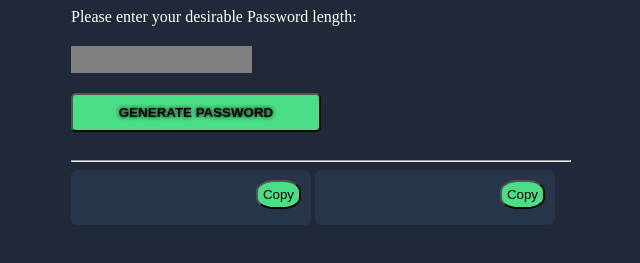
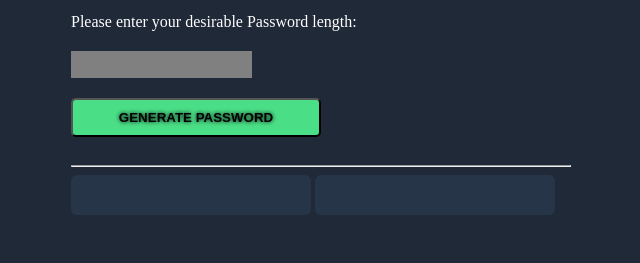
Before and after one commit to Mirzadsamii20/passwordGenerator, a plain HTML site: page index.html in a window 1280 px wide. Shown: the part 267-530 px from the top of the page, without its empty margins (319-959 px from the left). Drawn offline with Linux system fonts and the light colour scheme.

Commit message:
nearly final version of the app

```diff
--- a/index.html
+++ b/index.html
@@ -17,8 +17,8 @@
         </form>
         <button id="btnGen" class="btnGen">GENERATE PASSWORD</button>
         <hr>
-        <div  class=" first-div">  <span id="passField1" class="passwordField"> </span> <button id="copyBtn">Copy</button> </div>
-        <div class="second-div"><span id="passField2" class="passwordField"></span><button id="copyBtn">Copy</button></div>
+        <div  class=" first-div">  <span  id="passField1" class="passwordField "> </span></div>
+        <div class="second-div"><span id="passField2" class="passwordField "></span></div>
 
 
 
--- a/style.css
+++ b/style.css
@@ -57,7 +57,7 @@ body{
 .first-div ,.second-div{
     display:inline-block;
     width: 220px;
-    min-height: 35px;
+    min-height: 20px;
     padding: 10px;
     border-radius: 6px;
     background-color:#273549;
@@ -66,7 +66,7 @@ body{
 
  }
 
- #copyBtn{
+ /* #copyBtn{
     margin-left: auto;
     margin-right: 0;
     display: block;
@@ -80,4 +80,4 @@ body{
     background-color: white;
     color: #4ADF86;
     zoom: 1.3   ;
- }
+ } */
```
Also changed, not shown: app.js (line endings or trailing spaces).
